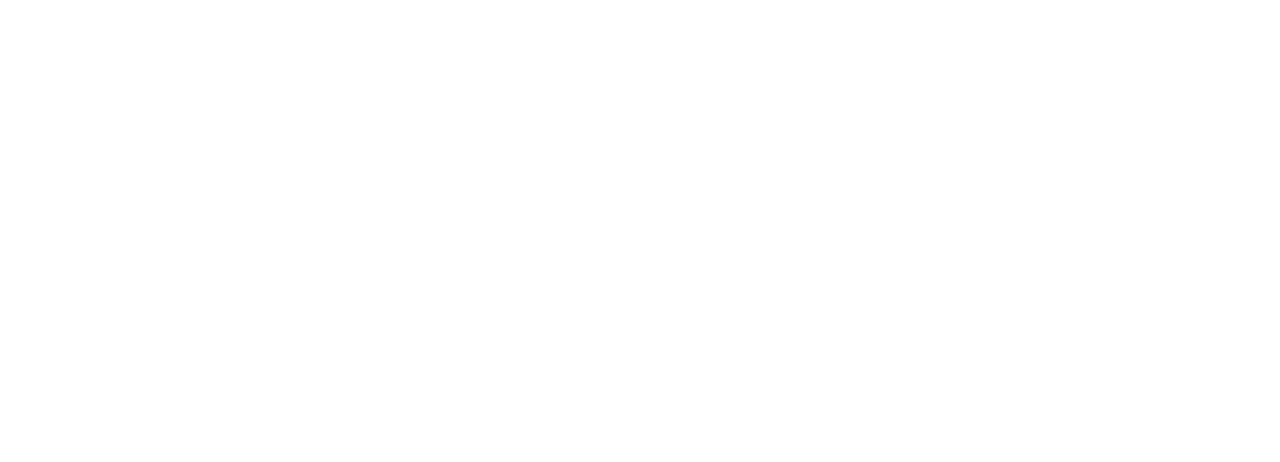
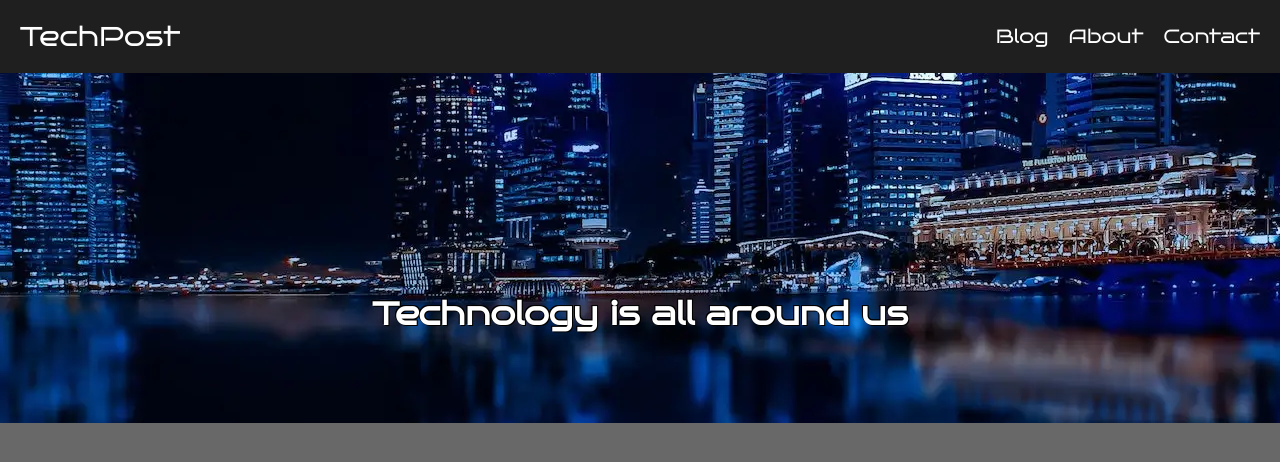
Before and after one commit to ESPR07/Project-Exam-1, a plain HTML site: page index.html in a window 1280 px wide. Drawn offline with Linux system fonts and the light colour scheme.

Commit message:
Added Nav and landing page image

```diff
--- a/index.html
+++ b/index.html
@@ -4,9 +4,20 @@
     <meta charset="UTF-8">
     <meta http-equiv="X-UA-Compatible" content="IE=edge">
     <meta name="viewport" content="width=device-width, initial-scale=1.0">
-    <title>Document</title>
+    <link rel="stylesheet" href="/styles/styles.css">
+    <title>TechPost || Home Page</title>
 </head>
 <body>
-
+    <nav class="navigation">
+        <a class="navLogo" href="/index.html" title="Go to the home Page">TechPost</a>
+        <ul class="navList">
+            <a href="#" title="Head to the blog list">Blog</a>
+            <a href="#" title="Read more about us">About</a>
+            <a href="#" title="Ask us questions">Contact</a>
+        </ul>
+    </nav>
+    <div class="headerImage">
+        <h1 class="homeHeader">Technology is all around us</h1>
+    </div>
 </body>
 </html>
--- a/styles/styles.css
+++ b/styles/styles.css
@@ -0,0 +1,88 @@
+/*Global Variables*/
+@font-face {
+    font-family: "brunoAce";
+    src: url(/styles/fonts/BrunoAce-Regular.ttf);
+    font-display: swap;
+}
+
+html {
+    font-family: var(--mainFont);
+    background-color: var(--htmlBackground);
+}
+
+body {
+    margin: 0;
+    padding: 0;
+    color: var(--textColor);
+}
+
+a:link,
+a:visited {
+  text-decoration: none;
+  color: var(--textColor);
+}
+
+:root {
+    --mainFont: "brunoAce", Verdana, Tahoma, sans-serif;
+    --contentFont: arial, verdana, tahoma, sans-serif;
+    --textColor: white;
+    --navContainerColor: rgba(31, 31, 31, 1);
+    --htmlBackground: rgba(104, 104, 104, 1);
+    --containerHeaderBackground: rgba(84, 84, 84, 1);
+    --containerBackground: rgba(31, 31, 31, 1);
+}
+
+/*Navigation Bar*/
+.navigation {
+    background-color: var(--navContainerColor);
+    width: 100%;
+    display: flex;
+    flex-wrap: wrap;
+    flex-direction: row;
+    justify-content: space-between;
+    padding-block: 20px;
+}
+
+.navLogo {
+    margin-left: 20px;
+    font-size: 1.7rem;
+}
+
+.navList {
+    display: flex;
+    flex-wrap: wrap;
+    align-items: center;
+    margin: 0;
+    margin-right: 20px;
+    gap: 20px;
+    font-size: 1.2rem;
+}
+
+.navList a {
+  box-shadow: inset 0 0 0 0 var(--navContainerColor);
+  color: var(--textColor);
+  padding: 0 0.25rem;
+  margin: 0 -0.25rem;
+  transition: color 0.5s ease-in-out, box-shadow 0.5s ease-in-out;
+}
+
+.navList a:hover {
+  color: var(--navContainerColor);
+  box-shadow: inset 200px 0 0 0 var(--textColor);
+}
+
+/*Home Page*/
+.headerImage {
+  display: flex;
+  justify-content: center;
+  align-items: end;
+  background-image: url(/images/landingPageBanner.webp);
+  background-position: center;
+  height: 350px;
+}
+
+.homeHeader {
+  margin: 0;
+  margin-bottom: 90px;
+  text-shadow: -1px -1px 0 #000, 1px 1px 0 #000, 1px -1px 0 #000, -1px -1px 0 #000;
+}
```
Also changed, not shown: images/landingPageBanner.webp (added), styles/fonts/BrunoAce-Regular.ttf (added).
